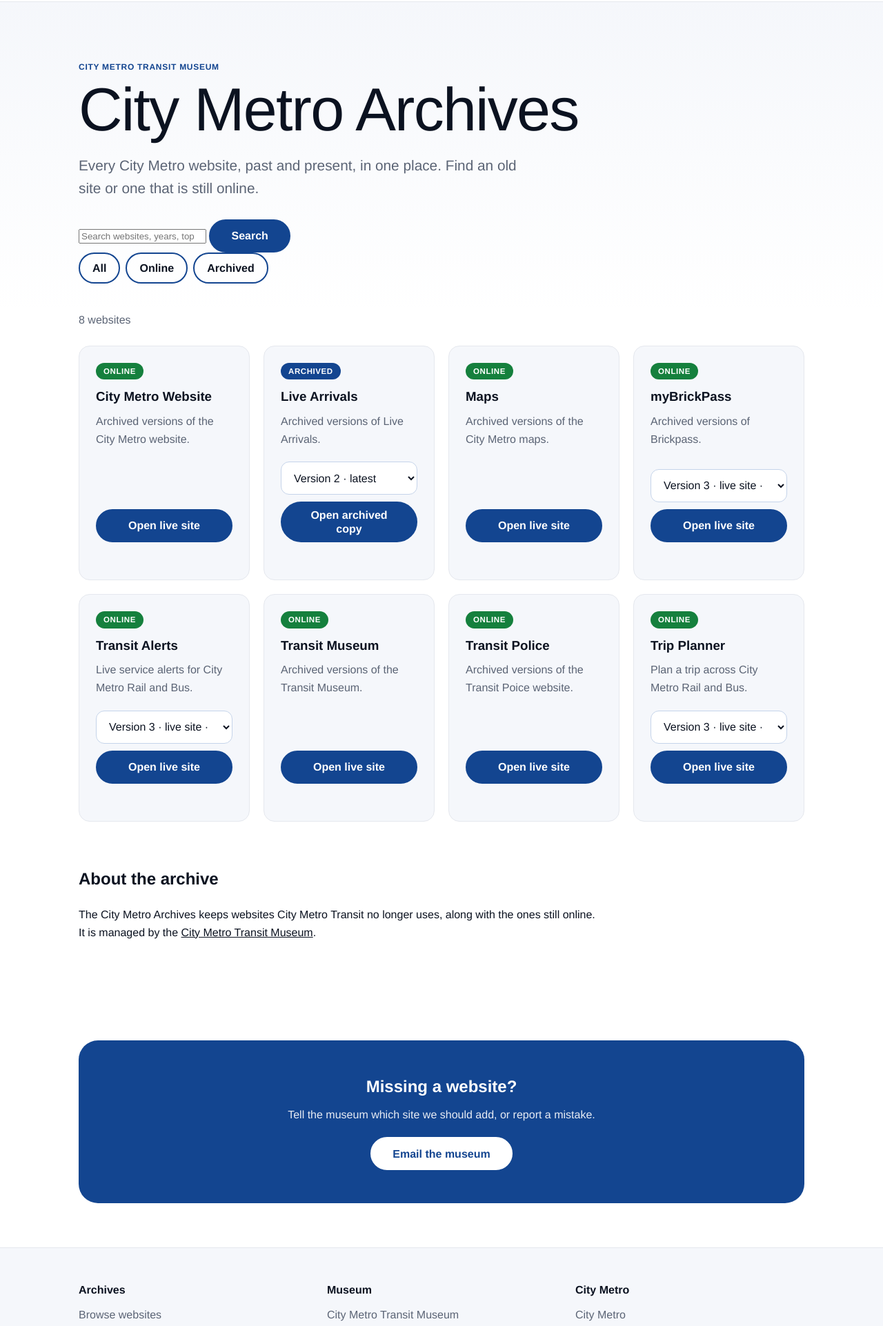
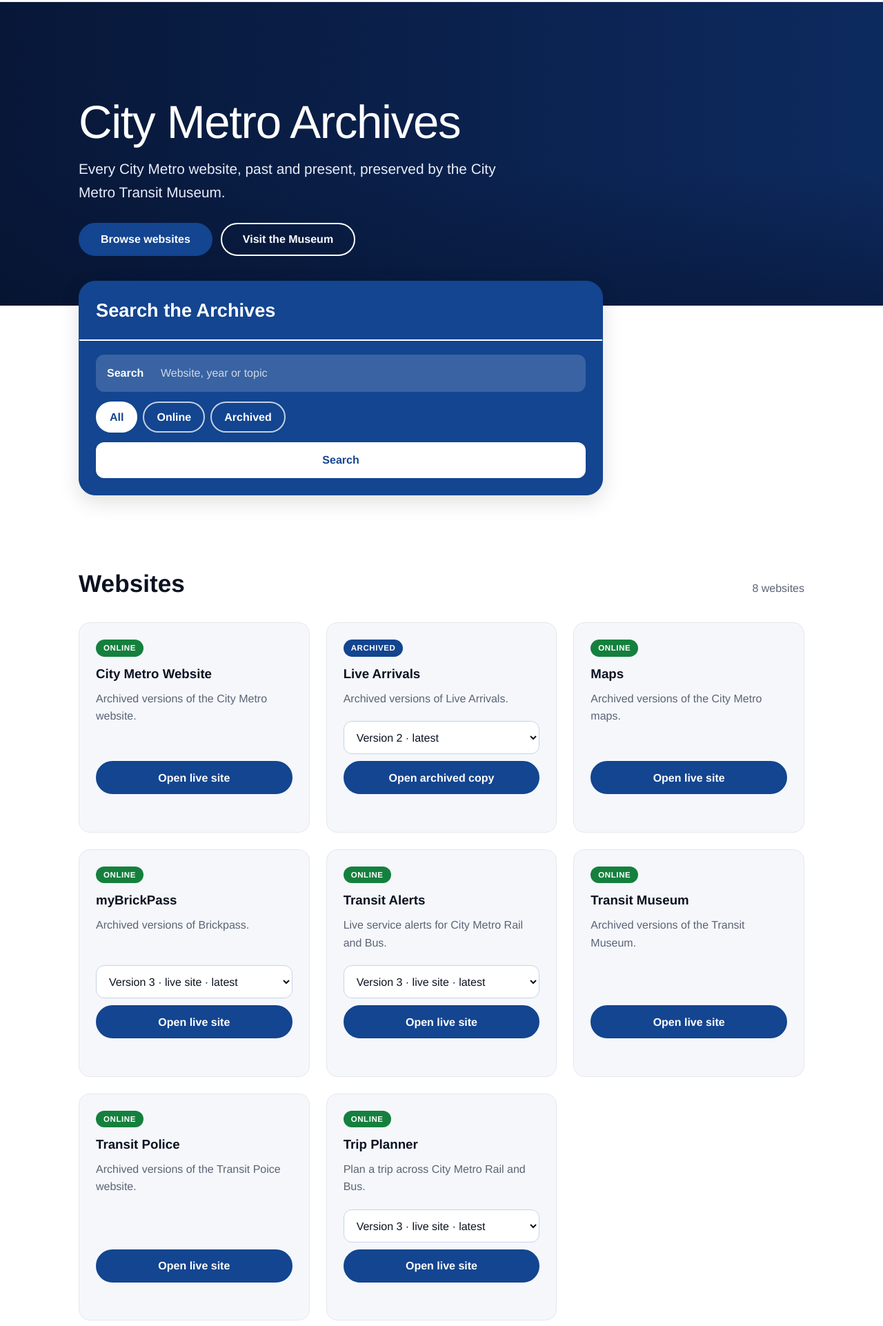
Before and after one commit to City-Metro/archives, a plain HTML site: page index.html in a window 1280 px wide. Shown: the part 70-1992 px from the top of the page at 69% size. Drawn offline with Linux system fonts and the light colour scheme.

Commit message:
Update index.html

```diff
--- a/index.html
+++ b/index.html
@@ -1,56 +1,50 @@
 <!DOCTYPE html>
-<html lang="en">
-<head>
-<meta charset="utf-8">
-<meta name="viewport" content="width=device-width, initial-scale=1">
-<title>City Metro Archives</title>
-<meta name="description" content="Archived and online websites of City Metro Transit, preserved by the City Metro Transit Museum.">
-<link rel="icon" href="/favicon.ico">
-<link rel="stylesheet" href="styles.css">
-<link rel="stylesheet" href="archive.css">
-</head>
-<body>
-  <script src="https://archives.citymetro.xyz/banner.js" data-name="Alerts" data-version="v2" data-years="2026" data-live="https://alerts.citymetro.xyz"></script>
+<html lang="en"><head>
+<meta charset="utf-8"><meta name="viewport" content="width=device-width,initial-scale=1">
+<meta name="color-scheme" content="light dark">
+<title>City Metro Archives | City Metro Transit Museum</title>
+<meta name="description" content="Archived and online City Metro websites, preserved by the City Metro Transit Museum.">
+<link rel="stylesheet" href="/styles.css?v=20261118">
+<link rel="stylesheet" href="/archive.css?v=20261118">
+<link rel="icon" href="https://alerts.citymetro.xyz/logo.png" type="image/png">
+</head><body>
 <div id="site-header"></div>
+<main>
+<section class="hero-img short"><div class="container">
+<h1>City Metro Archives</h1>
+<p>Every City Metro website, past and present, preserved by the City Metro Transit Museum.</p>
+<div class="btn-row"><a class="btn" href="#results">Browse websites</a><a class="btn ghost" href="https://museum.citymetro.xyz">Visit the Museum</a></div>
+</div></section>
 
-<main>
-  <section class="hero-home">
-    <div class="container">
-      <span class="tag">City Metro Transit Museum</span>
-      <h1>City Metro Archives</h1>
-      <p>Every City Metro website, past and present, in one place. Find an old site or one that is still online.</p>
-      <form class="search-form" id="searchForm" role="search" autocomplete="off">
-        <input id="q" type="search" placeholder="Search websites, years, topics" aria-label="Search the archive">
-        <button class="btn" type="submit">Search</button>
-      </form>
-      <div class="filters" id="filters" role="group" aria-label="Filter by status">
-        <button class="filter" data-f="all" aria-pressed="true">All</button>
-        <button class="filter" data-f="online" aria-pressed="false">Online</button>
-        <button class="filter" data-f="archived" aria-pressed="false">Archived</button>
-      </div>
-    </div>
-  </section>
+<div class="container hub-wrap">
+<section class="hub-panel plan-panel" aria-labelledby="search-title">
+<div class="hub-head"><h2 id="search-title">Search the Archives</h2></div>
+<form class="hub-body" id="searchForm" role="search" autocomplete="off">
+<label class="field"><span>Search</span><input id="q" type="search" placeholder="Website, year or topic"></label>
+<div class="filters" id="filters" role="group" aria-label="Filter by status">
+<button type="button" class="filter" data-f="all" aria-pressed="true">All</button>
+<button type="button" class="filter" data-f="online" aria-pressed="false">Online</button>
+<button type="button" class="filter" data-f="archived" aria-pressed="false">Archived</button>
+</div>
+<button class="btn-light" type="submit">Search</button>
+</form>
+</section>
+</div>
 
-  <div class="container" id="browse">
-    <p class="count" id="count" aria-live="polite"></p>
-    <div class="grid" id="results"></div>
-  </div>
+<div class="container">
+<div class="stats" id="stats"></div>
 
-  <div class="container" id="about">
-    <div class="prose">
-      <h2>About the archive</h2>
-      <p>The City Metro Archives keeps websites City Metro Transit no longer uses, along with the ones still online. It is managed by the <a href="https://museum.citymetro.xyz">City Metro Transit Museum</a>.</p>
-    </div>
-    <div class="cta-band">
-      <h2>Missing a website?</h2>
-      <p>Tell the museum which site we should add, or report a mistake.</p>
-      <a class="btn" href="mailto:museum@citymetro.xyz">Email the museum</a>
-    </div>
-  </div>
+<section class="sec" id="browse"><div class="sec-head"><h2>Websites</h2><p class="count" id="count" aria-live="polite"></p></div>
+<div class="lines-grid" id="results"></div></section>
+
+<section class="sec" id="about"><div class="promos">
+<div class="promo"><h2>About the archive</h2><p>The City Metro Archives keeps every City Metro website, including the versions we no longer use. It is managed by the City Metro Transit Museum.</p><a class="btn" href="https://museum.citymetro.xyz">City Metro Transit Museum</a></div>
+<div class="promo"><h2>Missing a website?</h2><p>Tell the museum which site we should add, or let us know about a mistake or a broken link.</p><a class="btn" href="mailto:museum@citymetro.xyz">museum@citymetro.xyz</a></div>
+</div></section>
+<div class="end-space"></div>
+</div>
 </main>
-
 <div id="site-footer"></div>
-<script src="sites-data.js"></script>
-<script src="site.js"></script>
-</body>
-</html>
+<script src="/sites-data.js?v=20261118"></script>
+<script src="/site.js?v=20261118"></script>
+</body></html>
```
